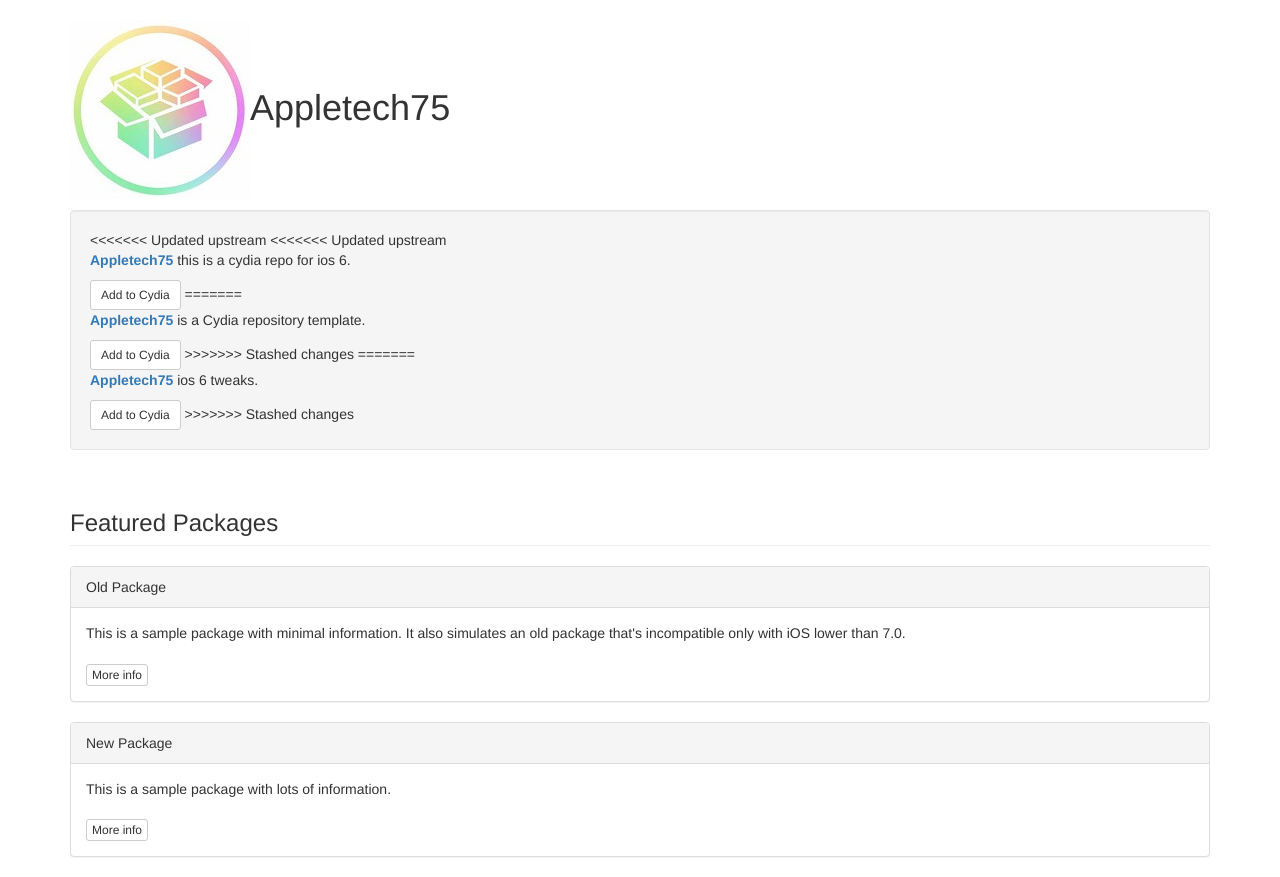
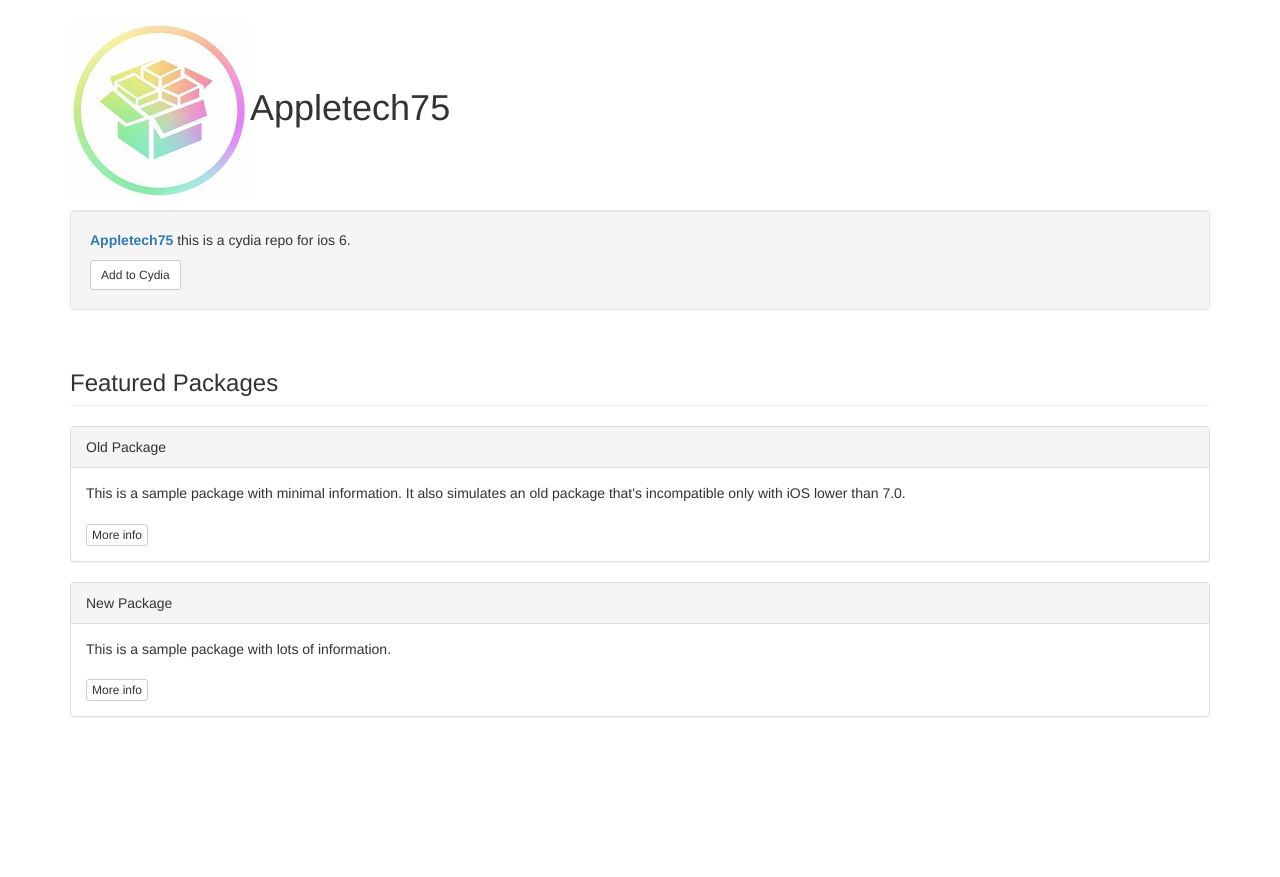
Before and after one commit to appletech75O/repo, a plain HTML site: page index.html in a window 1280 px wide. After the commit the page ends 800 px from the top, so only its background shows below. Drawn offline with nearby package versions, Linux system fonts and the light colour scheme.

Commit message:
Update index.html

```diff
--- a/index.html
+++ b/index.html
@@ -14,18 +14,8 @@
 
 <div class="container">
 	<div class="well">
-<<<<<<< Updated upstream
-<<<<<<< Updated upstream
 		<p><span class="text-primary"><b>Appletech75</span></b> this is a cydia repo for ios 6.</p>
-		<a class="btn btn-sm btn-default" href="cydia://url/https://cydia.saurik.com/api/share#?source=https://appletech75-2023.github.io/cydia.repo/">Add to Cydia</a>
-=======
-		<p><span class="text-primary"><b>Appletech75</span></b> is a Cydia repository template.</p>
-		<a class="btn btn-sm btn-default" href="cydia://url/https://cydia.saurik.com/api/share#?source=https://appletech75-2023.github.io/cydia.repo/">Add to Cydia</a>
->>>>>>> Stashed changes
-=======
-		<p><span class="text-primary"><b>Appletech75</span></b> ios 6 tweaks.</p>
-		<a class="btn btn-sm btn-default" href="cydia://url/https://cydia.saurik.com/api/share#?source=https://appletech75-2023.github.io/cydia.cydia.repo/">Add to Cydia</a>
->>>>>>> Stashed changes
+		<a class="btn btn-sm btn-default" href="cydia://url/https://cydia.saurik.com/api/share#?source=https://appletech75-2023.github.io/repo/">Add to Cydia</a>
 	</div>
 </div>
 
```
